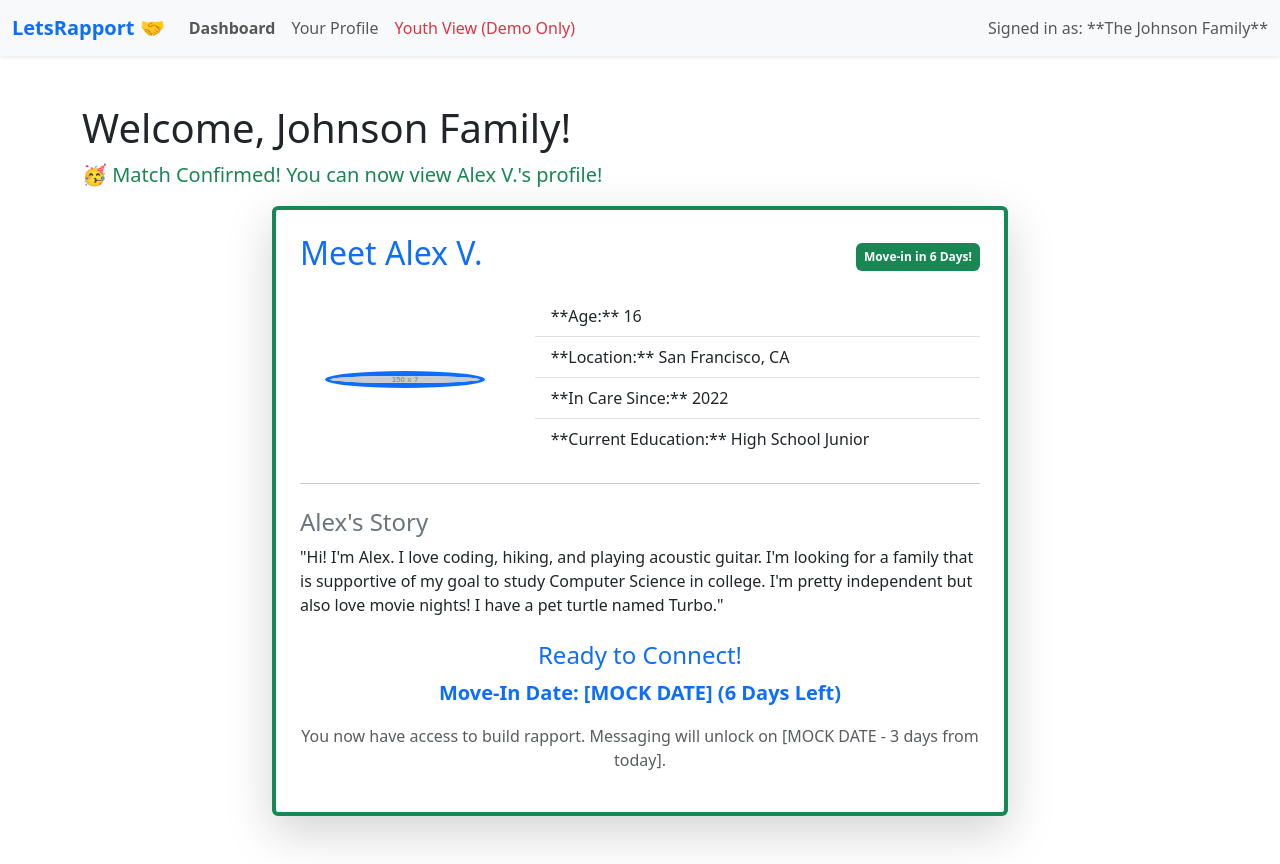
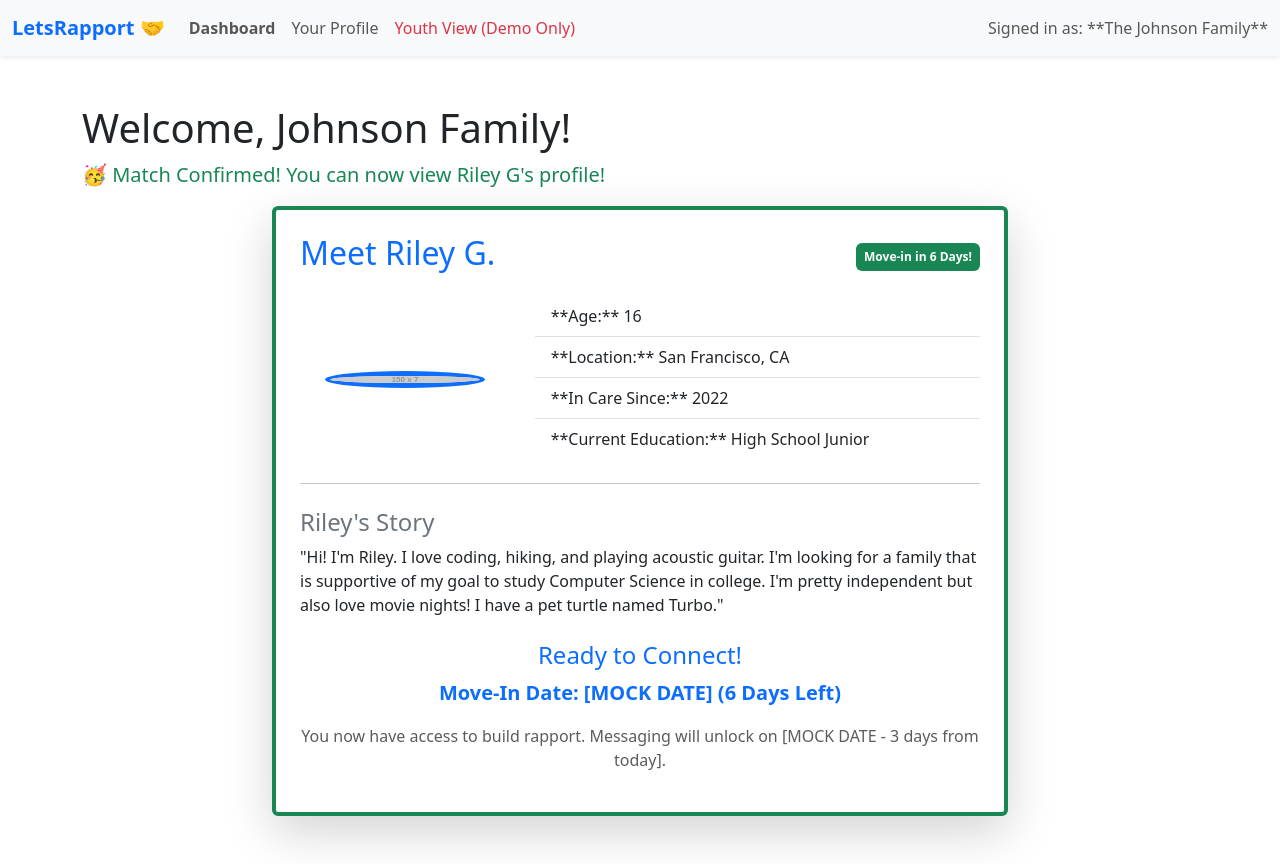
Before and after one commit to idkwid-coder/LetsRapport, a plain HTML site: page match_view.html in a window 1280 px wide. Drawn offline with nearby package versions, Linux system fonts and the light colour scheme; placeholder pictures from the web are drawn by us.

Commit message:
Update match_view.html

```diff
--- a/match_view.html
+++ b/match_view.html
@@ -40,7 +40,7 @@
 
     <div class="container mt-5">
         <h1>Welcome, Johnson Family!</h1>
-        <p class="lead text-success">🥳 Match Confirmed! You can now view Alex V.'s profile!</p>
+        <p class="lead text-success">🥳 Match Confirmed! You can now view Riley G's profile!</p>
 
         <div class="row justify-content-center">
             <div class="col-md-8">
@@ -48,14 +48,14 @@
                     <div class="card-body p-4">
 
                         <div class="d-flex justify-content-between align-items-center mb-3">
-                            <h2 class="card-title text-primary">Meet Alex V.</h2>
+                            <h2 class="card-title text-primary">Meet Riley G.</h2>
                             <span class="badge bg-success text-white p-2">Move-in in 6 Days!</span>
                         </div>
 
                         <div class="row align-items-center mb-4">
                             <div class="col-md-4 text-center">
                                 <img src="https://via.placeholder.com/150/007bff/ffffff?text=Alex"
-                                     alt="Alex's Profile Photo"
+                                     alt="Riley's Profile Photo"
                                      class="img-fluid rounded-circle border border-5 border-primary">
                             </div>
                             <div class="col-md-8">
@@ -69,9 +69,9 @@
                         </div>
 
                         <hr>
-                        <h4 class="text-secondary mt-4">Alex's Story</h4>
+                        <h4 class="text-secondary mt-4">Riley's Story</h4>
                         <p class="card-text">
-                            "Hi! I'm Alex. I love coding, hiking, and playing acoustic guitar. I'm looking for a family that is supportive of my goal to study Computer Science in college. I'm pretty independent but also love movie nights! I have a pet turtle named Turbo."
+                            "Hi! I'm Riley. I love coding, hiking, and playing acoustic guitar. I'm looking for a family that is supportive of my goal to study Computer Science in college. I'm pretty independent but also love movie nights! I have a pet turtle named Turbo."
                         </p>
 
                         <div class="text-center mt-4">
```
